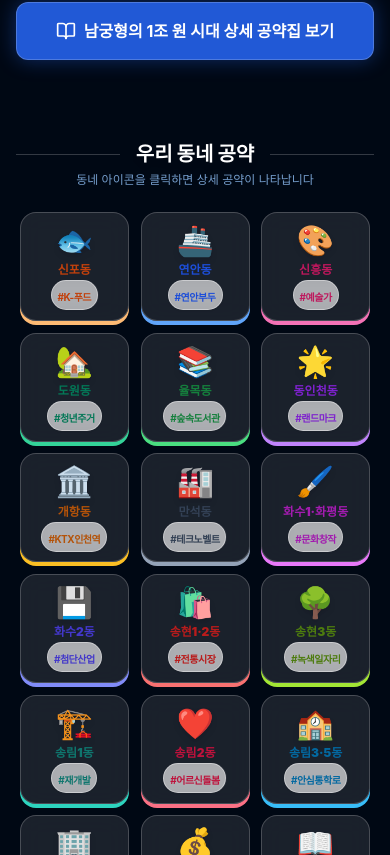
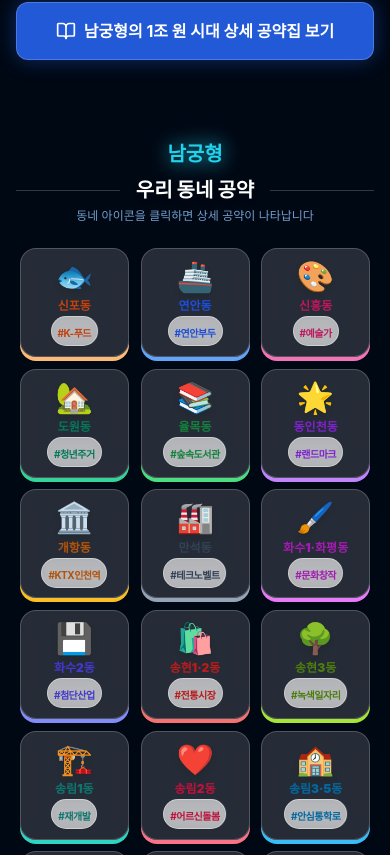
Before and after one commit to acmadl600-gif/leekkk, a React (Vite) app: page / in a window 390 px wide. Shown: the part 1809-2664 px from the top of the page. Built offline with nearby package versions, Linux system fonts and the light colour scheme.

Commit message:
fix: 모바일 타이틀 위 남궁형 이름 강제 추가

```diff
--- a/src/components/CosmicMap.jsx
+++ b/src/components/CosmicMap.jsx
@@ -449,6 +449,9 @@ export const CosmicMap = () => {
           <div id="section-map" className={`relative z-30 w-full ${isMobile ? 'px-4 pb-12 scroll-mt-24' : 'flex-grow h-screen pointer-events-none'}`}>
             {isMobile && (
               <div className="mb-6 flex flex-col items-center gap-1">
+                <div className="md:hidden text-cyan-400 font-bold text-xl mb-1 drop-shadow-[0_0_10px_rgba(34,211,238,0.9)]">
+                  남궁형
+                </div>
                 <div className="flex items-center gap-4 w-full">
                   <div className="h-px bg-white/20 flex-1" />
                   <h3 className="text-xl font-black text-white whitespace-nowrap drop-shadow-md">우리 동네 공약</h3>
@@ -476,7 +479,7 @@ export const CosmicMap = () => {
                         : 'rounded-xl hover:bg-white/5 hover:-translate-y-1 py-2'
                       }
                   `}
-                    style={isMobile ? { backgroundColor: 'rgba(255, 255, 255, 0.1)', backdropFilter: 'blur(12px)' } : {}}
+                    style={isMobile ? { backgroundColor: 'rgba(255, 255, 255, 0.15)', backdropFilter: 'blur(10px)' } : {}}
                     initial={{ opacity: 0, scale: 0.8 }}
                     whileInView={{ opacity: 1, scale: 1 }}
                     viewport={{ once: true }}
```
